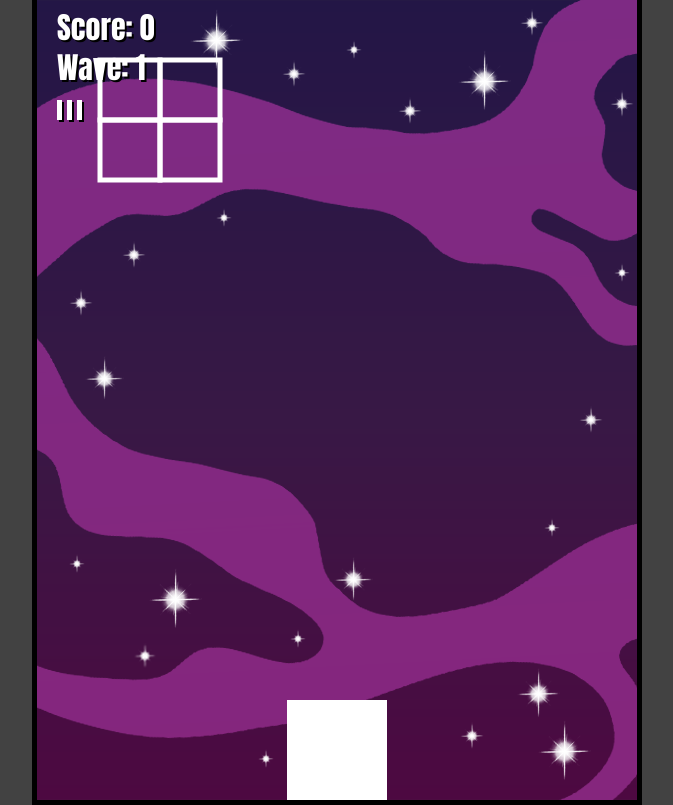
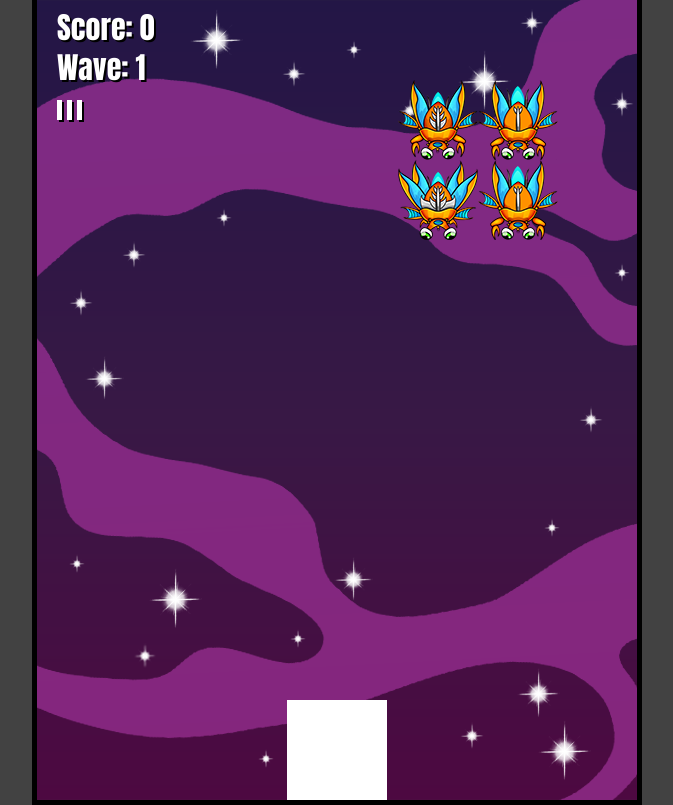
Before and after one commit to aguvdev/space_invaders_js, a plain HTML site: page index.html in a window 1280 px wide. Shown: the whole page, without its empty margins (303-976 px from the left). Drawn offline with Linux system fonts and the light colour scheme.

Commit message:
update: agregue sprite y animacion del primer enemigo

```diff
--- a/index.html
+++ b/index.html
@@ -10,6 +10,7 @@
 
 <body>
   <canvas id="canvas1"></canvas>
+  <img src="./src/img/beetlemorph.png" alt="beetlemorph" id="beetlemorph">
 
   <script src="./script.js"></script>
 </body>
--- a/script.js
+++ b/script.js
@@ -82,19 +82,35 @@ class Enemy {
     this.markedForDeletion = false;
   }
   draw(context){
-    context.strokeRect(this.x, this.y, this.width, this.height);
+    //context.strokeRect(this.x, this.y, this.width, this.height);
+    context.drawImage(this.image,
+                      this.frameX * this.width,
+                      this.frameY * this.height,
+                      this.width,
+                      this.height,
+                      this.x,
+                      this.y,
+                      this.width,
+                      this.height
+                      );
   }
   update(x, y){
     this.x = x + this.positionX;
     this.y = y + this.positionY;
     // check collision enemies - projectiles
     this.game.projectilesPool.forEach(projectile => {
-      if (!projectile.free && this.game.checkCollision(this, projectile)){
-        this.markedForDeletion = true;
+      if (!projectile.free && this.game.checkCollision(this, projectile) && this.lives > 0){
+        this.hit(1);
         projectile.reset();
-        if (!this.game.gameOver) this.game.score++;
       }
     });
+    if (this.lives < 1){
+      if (this.game.spriteUpdate) this.frameX++;
+      if (this.frameX > this.maxFrame){
+        this.markedForDeletion = true;
+        if (!this.game.gameOver) this.game.score += this.maxLives;
+      }
+    }
     // check collision enemies - player
     if (this.game.checkCollision(this, this.game.player)){
       this.markedForDeletion = true;
@@ -108,6 +124,22 @@ class Enemy {
       this.markedForDeletion = true;
     }
   }
+  hit(damage){
+    this.lives -= damage;
+  }
+}
+
+// subclase de enemy o child class de enemy
+class Beetlemorph extends Enemy {
+  constructor(game, positionX, positionY){
+    super(game, positionX, positionY);
+    this.image = document.getElementById('beetlemorph');
+    this.frameX = 0;
+    this.maxFrame = 2;
+    this.frameY = Math.floor(Math.random() * 4);
+    this.lives = 1;
+    this.maxLives = this.lives;
+  }
 }
 
 class Wave {
@@ -115,9 +147,9 @@ class Wave {
     this.game = game;
     this.width = this.game.columns * this.game.enemySize;
     this.height = this.game.rows * this.game.enemySize;
-    this.x = 0;
+    this.x = this.game.width * 0.5 - this.width * 0.5;
     this.y = 0 - this.height;
-    this.speedX = 3;
+    this.speedX = Math.random() < 0.5 ? -1 : 1;
     this.speedY = 0;
     this.enemies = [];
     this.nextWaveTrigger = false;
@@ -144,7 +176,7 @@ class Wave {
       for (let x = 0; x < this.game.columns; x++){
         let enemyX = x * this.game.enemySize;
         let enemyY = y * this.game.enemySize;
-        this.enemies.push(new Enemy(this.game, enemyX, enemyY));
+        this.enemies.push(new Beetlemorph(this.game, enemyX, enemyY));
       }
     }
   }
@@ -165,11 +197,15 @@ class Game {
 
     this.columns = 2;
     this.rows = 2;
-    this.enemySize = 60;
+    this.enemySize = 80;
 
     this.waves = [];
     this.waves.push(new Wave(this));
     this.waveCount = 1;
+
+    this.spriteUpdate = false;
+    this.spriteTimer = 0;
+    this.spriteInternal = 120;
 
     this.score = 0;
     this.gameOver = false;
@@ -189,7 +225,16 @@ class Game {
       if (index > -1) this.keys.splice(index, 1); // splice() se puede usar para reemplazar o remover elementos existentes del array
     })
   }
-  render(context) {
+  render(context, deltaTime) {
+    // sprite timing
+    if (this.spriteTimer > this.spriteInternal){
+      this.spriteUpdate = true;
+      this.spriteTimer = 0;
+    } else {
+      this.spriteUpdate = false;
+      this.spriteTimer += deltaTime;
+    }
+
     this.drawStatusText(context);
     this.player.draw(context);
     this.player.update();
@@ -282,10 +327,13 @@ window.addEventListener("load", function () {
 
   const game = new Game(canvas);
 
-  function animate(){
+  let lastTime = 0;
+  function animate(timeStamp){
+    const deltaTime = timeStamp - lastTime;
+    lastTime = timeStamp;
     ctx.clearRect(0, 0, canvas.width, canvas.height);
-    game.render(ctx);
+    game.render(ctx, deltaTime);
     requestAnimationFrame(animate);
   }
-  animate();
+  animate(0);
 });
--- a/style.css
+++ b/style.css
@@ -10,3 +10,7 @@ body {
   translate: -50% -50%;
   background: url('./src/img/background.png');
 }
+
+#beetlemorph {
+  display: none;
+}
```
